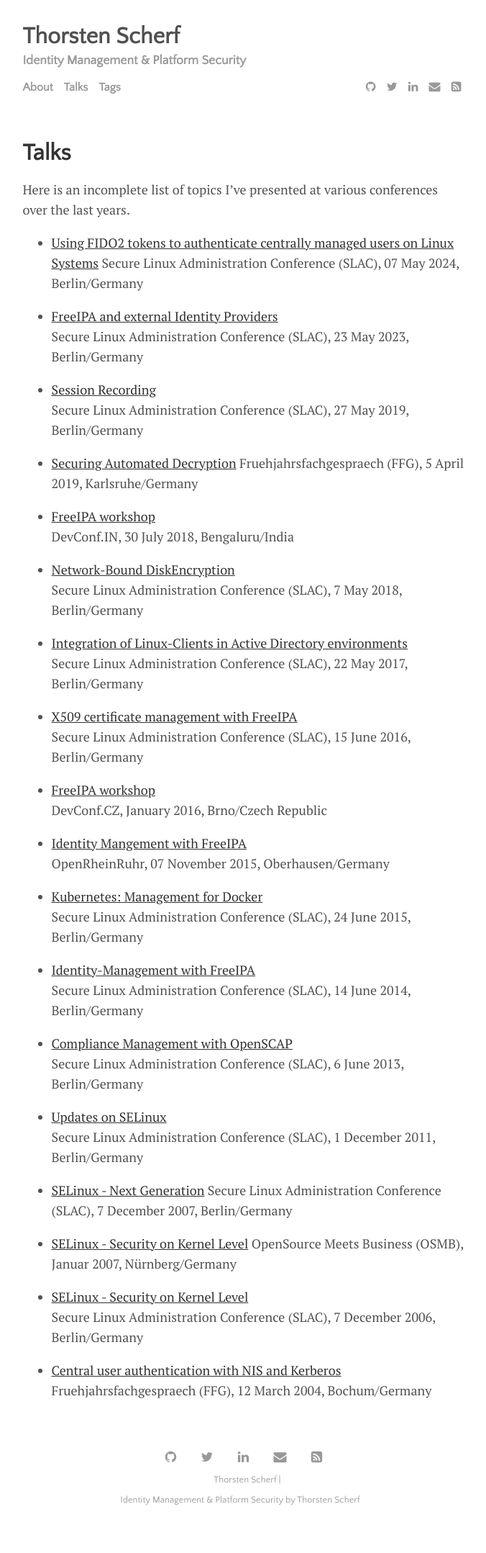
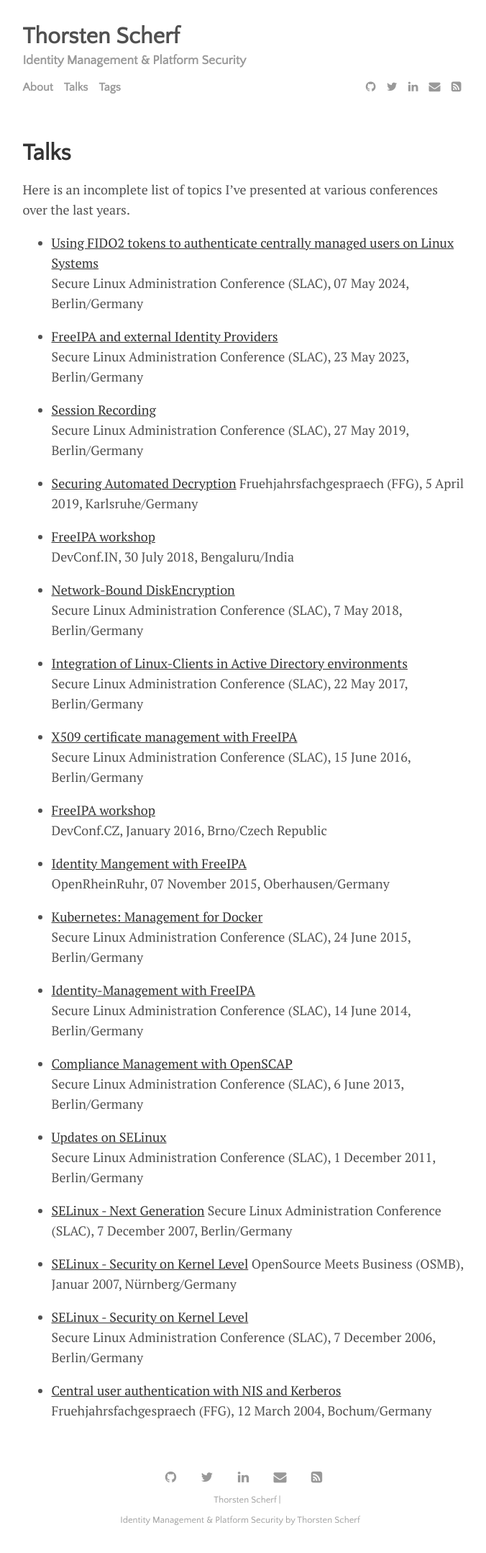
Before and after one commit to tscherf/tscherf.github.io, a Jekyll site: the page built from menu/talks.md, in a window 1280 px wide. Shown: the whole page at 72% size, without its empty margins (301-977 px from the left). Built offline with Jekyll 4.4.1, drawn with Linux system fonts in a browser that asks for light colours; before the commit the page ends 2129 px from its top, so only the background shows below that.

```diff
--- a/menu/talks.md
+++ b/menu/talks.md
@@ -6,7 +6,7 @@ title: Talks
 Here is an incomplete list of topics I've presented at various conferences over
 the last years.
 
-- [Using FIDO2 tokens to authenticate centrally managed users on Linux Systems](https://www.heinlein-support.de/slac/2024/vortrag/mit-fido2-tokens-zentral-verwaltete-benutzer-einem-linux-system-anmelden)
+- [Using FIDO2 tokens to authenticate centrally managed users on Linux Systems](https://www.heinlein-support.de/sites/default/files/media/documents/2024-05/SLAC2024_Mit_FIDO2_Tokens_zentral_verwaltete_Benutzer_an_Linux_System_anmelden_Thorsten_Scherf.pdf)<br>
 Secure Linux Administration Conference (SLAC), 07 May 2024, Berlin/Germany
 
 - [FreeIPA and external Identity Providers](https://www.heinlein-support.de/sites/default/files/media/documents/2023-05/SLAC2023_ipa-external-idp_Thorsten_Scherf.pdf)
```
